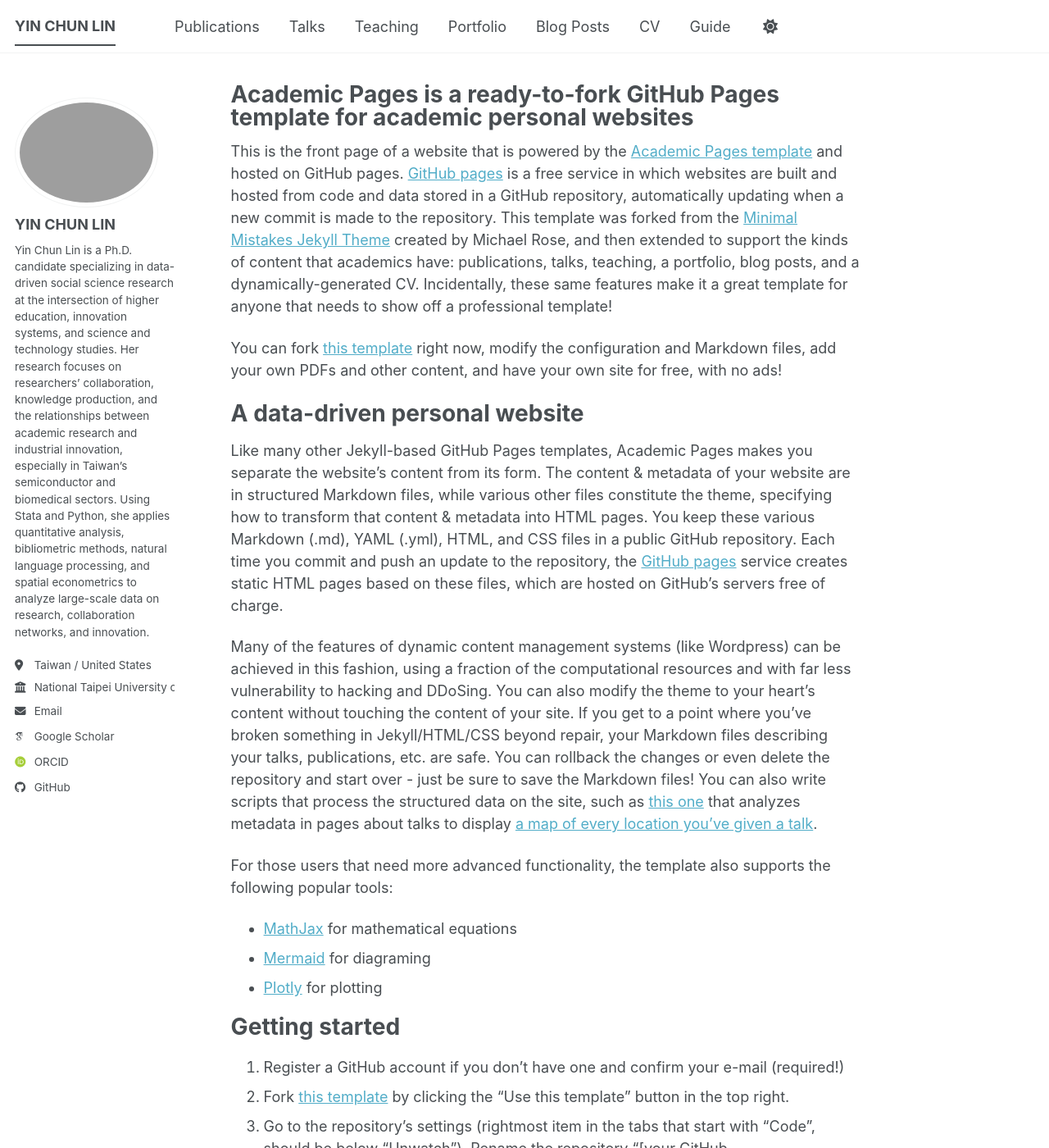
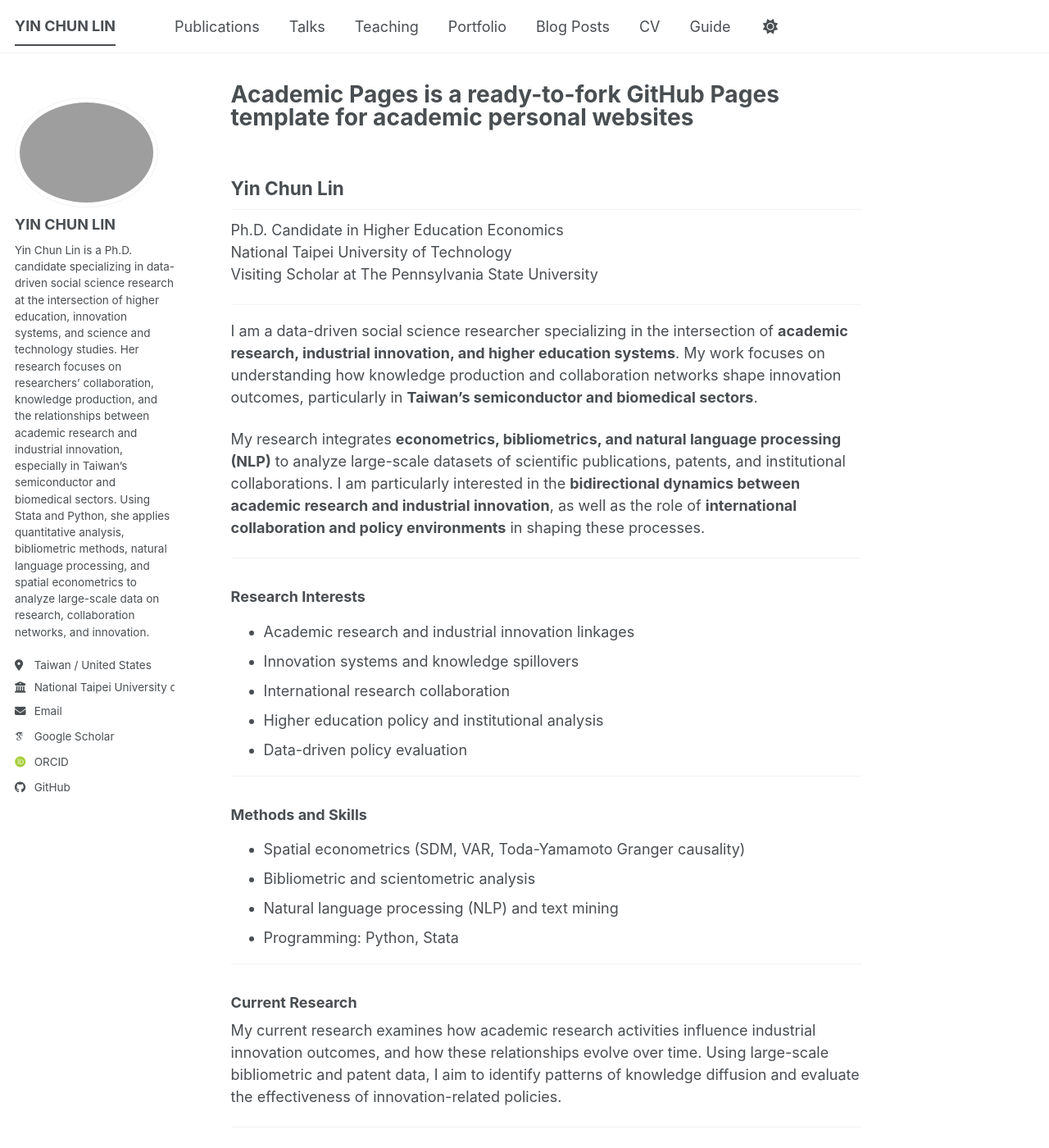
Before and after one commit to Christina0824/yinchun.github.io, a Jekyll site: the page built from _pages/about.md, in a window 1280 px wide and 1400 px high. Shown: the whole window at 82% size. Built offline with Jekyll 4.4.1, drawn with Linux system fonts in a browser that asks for light colours; some web fonts are replaced; a script bundle is joined from its source files by our own code; library files that are not in the unit come from our copies; some of the changed text lies outside the part shown.

Commit message:
Update about.md

```diff
--- a/_pages/about.md
+++ b/_pages/about.md
@@ -6,51 +6,46 @@ redirect_from:
   - /about/
   - /about.html
 ---
+## Yin Chun Lin
 
-This is the front page of a website that is powered by the [Academic Pages template](https://github.com/academicpages/academicpages.github.io) and hosted on GitHub pages. [GitHub pages](https://pages.github.com) is a free service in which websites are built and hosted from code and data stored in a GitHub repository, automatically updating when a new commit is made to the repository. This template was forked from the [Minimal Mistakes Jekyll Theme](https://mmistakes.github.io/minimal-mistakes/) created by Michael Rose, and then extended to support the kinds of content that academics have: publications, talks, teaching, a portfolio, blog posts, and a dynamically-generated CV. Incidentally, these same features make it a great template for anyone that needs to show off a professional template!
+Ph.D. Candidate in Higher Education Economics
+National Taipei University of Technology
+Visiting Scholar at The Pennsylvania State University
 
- You can fork [this template](https://github.com/academicpages/academicpages.github.io) right now, modify the configuration and Markdown files, add your own PDFs and other content, and have your own site for free, with no ads!
+---
 
-A data-driven personal website
-======
-Like many other Jekyll-based GitHub Pages templates, Academic Pages makes you separate the website's content from its form. The content & metadata of your website are in structured Markdown files, while various other files constitute the theme, specifying how to transform that content & metadata into HTML pages. You keep these various Markdown (.md), YAML (.yml), HTML, and CSS files in a public GitHub repository. Each time you commit and push an update to the repository, the [GitHub pages](https://pages.github.com/) service creates static HTML pages based on these files, which are hosted on GitHub's servers free of charge.
+I am a data-driven social science researcher specializing in the intersection of **academic research, industrial innovation, and higher education systems**. My work focuses on understanding how knowledge production and collaboration networks shape innovation outcomes, particularly in **Taiwan’s semiconductor and biomedical sectors**.
 
-Many of the features of dynamic content management systems (like Wordpress) can be achieved in this fashion, using a fraction of the computational resources and with far less vulnerability to hacking and DDoSing. You can also modify the theme to your heart's content without touching the content of your site. If you get to a point where you've broken something in Jekyll/HTML/CSS beyond repair, your Markdown files describing your talks, publications, etc. are safe. You can rollback the changes or even delete the repository and start over - just be sure to save the Markdown files! You can also write scripts that process the structured data on the site, such as [this one](https://github.com/academicpages/academicpages.github.io/blob/master/talkmap.ipynb) that analyzes metadata in pages about talks to display [a map of every location you've given a talk](https://academicpages.github.io/talkmap.html).
+My research integrates **econometrics, bibliometrics, and natural language processing (NLP)** to analyze large-scale datasets of scientific publications, patents, and institutional collaborations. I am particularly interested in the **bidirectional dynamics between academic research and industrial innovation**, as well as the role of **international collaboration and policy environments** in shaping these processes.
 
-For those users that need more advanced functionality, the template also supports the following popular tools:
-- [MathJax](https://www.mathjax.org/) for mathematical equations
-- [Mermaid](https://mermaid.js.org/) for diagraming
-- [Plotly](https://plotly.com/javascript/) for plotting
+---
 
-Getting started
-======
-1. Register a GitHub account if you don't have one and confirm your e-mail (required!)
-1. Fork [this template](https://github.com/academicpages/academicpages.github.io) by clicking the "Use this template" button in the top right.
-1. Go to the repository's settings (rightmost item in the tabs that start with "Code", should be below "Unwatch"). Rename the repository "[your GitHub username].github.io", which will also be your website's URL.
-1. Set site-wide configuration and create content & metadata (see below -- also see [this set of diffs](https://archive.is/3TPas) showing what files were changed to set up [an example site](https://getorg-testacct.github.io) for a user with the username "getorg-testacct")
-1. Upload any files (like PDFs, .zip files, etc.) to the files/ directory. They will appear at https://[your GitHub username].github.io/files/example.pdf.
-1. Check status by going to the repository settings, in the "GitHub pages" section
+### Research Interests
 
-Site-wide configuration
-------
-The main configuration file for the site is in the base directory in [_config.yml](https://github.com/academicpages/academicpages.github.io/blob/master/_config.yml), which defines the content in the sidebars and other site-wide features. You will need to replace the default variables with ones about yourself and your site's github repository. The configuration file for the top menu is in [_data/navigation.yml](https://github.com/academicpages/academicpages.github.io/blob/master/_data/navigation.yml). For example, if you don't have a portfolio or blog posts, you can remove those items from that navigation.yml file to remove them from the header.
+- Academic research and industrial innovation linkages
+- Innovation systems and knowledge spillovers
+- International research collaboration
+- Higher education policy and institutional analysis
+- Data-driven policy evaluation
 
-Create content & metadata
-------
-For site content, there is one Markdown file for each type of content, which are stored in directories like _publications, _talks, _posts, _teaching, or _pages. For example, each talk is a Markdown file in the [_talks directory](https://github.com/academicpages/academicpages.github.io/tree/master/_talks). At the top of each Markdown file is structured data in YAML about the talk, which the theme will parse to do lots of cool stuff. The same structured data about a talk is used to generate the list of talks on the [Talks page](https://academicpages.github.io/talks), each [individual page](https://academicpages.github.io/talks/2012-03-01-talk-1) for specific talks, the talks section for the [CV page](https://academicpages.github.io/cv), and the [map of places you've given a talk](https://academicpages.github.io/talkmap.html) (if you run this [python file](https://github.com/academicpages/academicpages.github.io/blob/master/talkmap.py) or [Jupyter notebook](https://github.com/academicpages/academicpages.github.io/blob/master/talkmap.ipynb), which creates the HTML for the map based on the contents of the _talks directory).
+---
 
-**Markdown generator**
+### Methods and Skills
 
-The repository includes [a set of Jupyter notebooks](https://github.com/academicpages/academicpages.github.io/tree/master/markdown_generator
-) that converts a CSV containing structured data about talks or presentations into individual Markdown files that will be properly formatted for the Academic Pages template. The sample CSVs in that directory are the ones I used to create my own personal website at stuartgeiger.com. My usual workflow is that I keep a spreadsheet of my publications and talks, then run the code in these notebooks to generate the Markdown files, then commit and push them to the GitHub repository.
+- Spatial econometrics (SDM, VAR, Toda-Yamamoto Granger causality)
+- Bibliometric and scientometric analysis
+- Natural language processing (NLP) and text mining
+- Programming: Python, Stata
 
-How to edit your site's GitHub repository
-------
-Many people use a git client to create files on their local computer and then push them to GitHub's servers. If you are not familiar with git, you can directly edit these configuration and Markdown files directly in the github.com interface. Navigate to a file (like [this one](https://github.com/academicpages/academicpages.github.io/blob/master/_talks/2012-03-01-talk-1.md) and click the pencil icon in the top right of the content preview (to the right of the "Raw | Blame | History" buttons). You can delete a file by clicking the trashcan icon to the right of the pencil icon. You can also create new files or upload files by navigating to a directory and clicking the "Create new file" or "Upload files" buttons.
+---
 
-Example: editing a Markdown file for a talk
-![Editing a Markdown file for a talk](/images/editing-talk.png)
+### Current Research
 
-For more info
-------
-More info about configuring Academic Pages can be found in [the guide](https://academicpages.github.io/markdown/), the [growing wiki](https://github.com/academicpages/academicpages.github.io/wiki), and you can always [ask a question on GitHub](https://github.com/academicpages/academicpages.github.io/discussions). The [guides for the Minimal Mistakes theme](https://mmistakes.github.io/minimal-mistakes/docs/configuration/) (which this theme was forked from) might also be helpful.
+My current research examines how academic research activities influence industrial innovation outcomes, and how these relationships evolve over time. Using large-scale bibliometric and patent data, I aim to identify patterns of knowledge diffusion and evaluate the effectiveness of innovation-related policies.
+
+---
+
+### Contact
+
+- Email: your_email_here
+- GitHub: https://github.com/Christina0824
```
